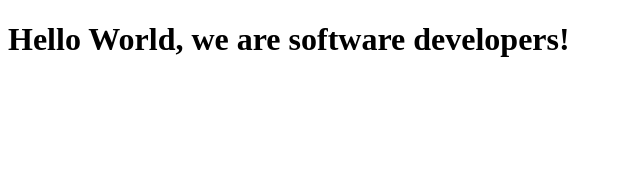
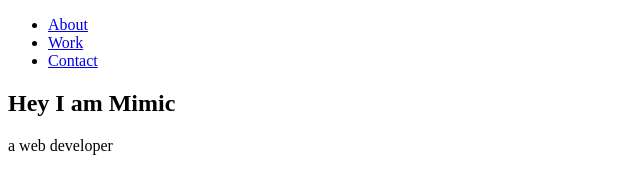
Before and after one commit to bolajiakanji/bolaji-and-Emmanuel-collaboration, a plain HTML site: page index.html in a window 1280 px wide. Shown: the whole page, without its empty margins (0-640 px from the left). Drawn offline with Linux system fonts and the light colour scheme.

Commit message:
bolaji commit welcome section

```diff
--- a/index.html
+++ b/index.html
@@ -7,6 +7,18 @@
     <title>Document</title>
 </head>
 <body>
-    <h1>Hello World, we are software developers!</h1>
+     <!-- Welcome-Section -->
+  <section id="welcome-section">
+    <nav>
+      <ul>
+        <li><a href="#">About</a></li>
+        <li><a href="#">Work</a></li>
+        <li><a href="#">Contact</a></li>
+      </ul>
+    </nav>
+    <div id="div1">
+      <h1>Hey I am Mimic </h1>
+    <span class="span">a web developer</span>
+  </div>
 </body>
 </html>
```
